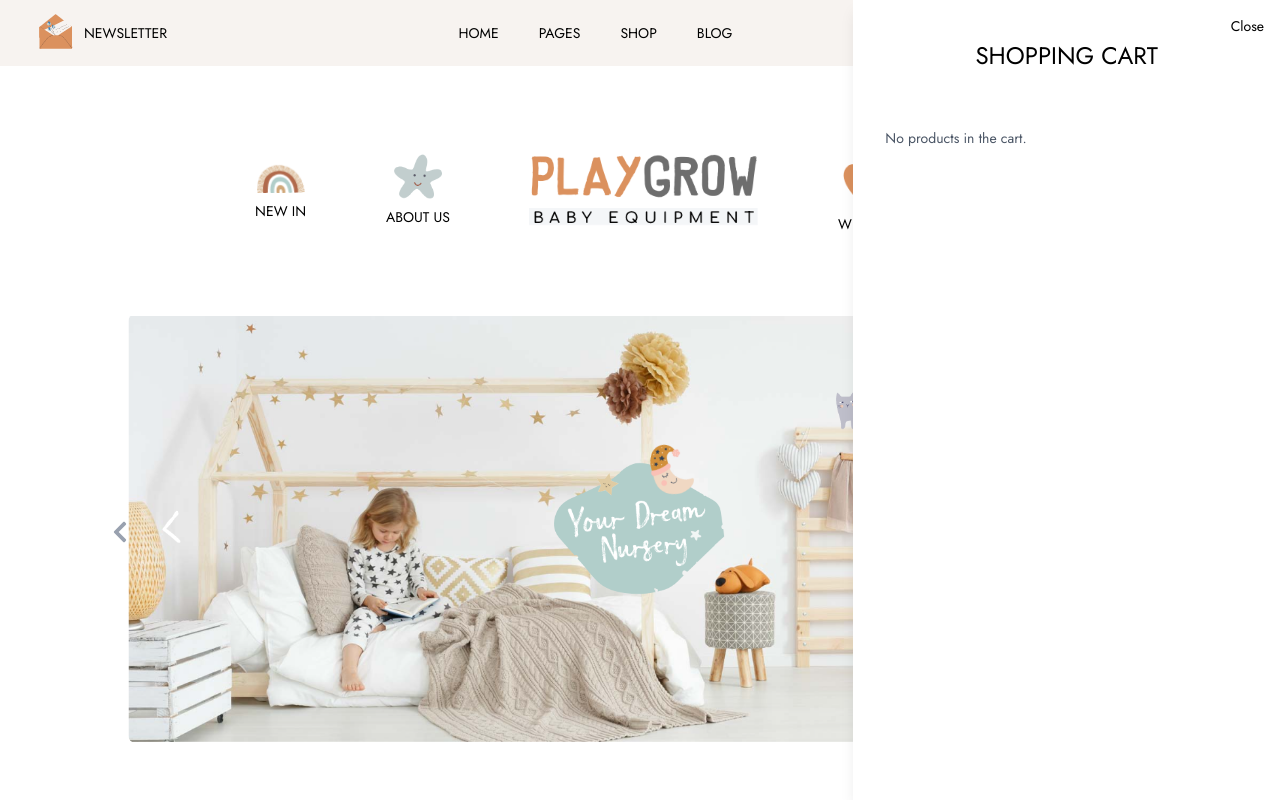
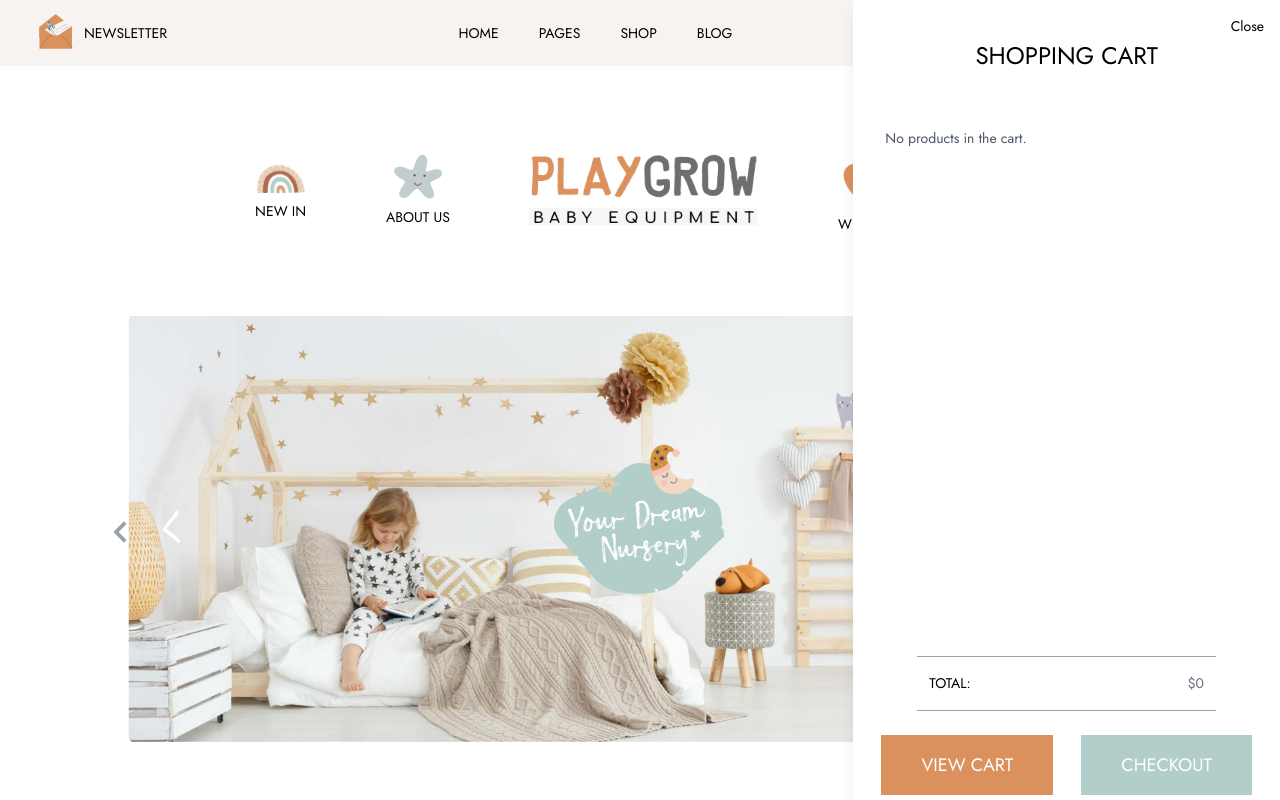
Before and after one commit to DhrubaDC1/playgrow-theme-react, a React (Vite) app: page / in a window 1280 px wide. Both pictures are taken after a click on the element "CART". Shown: the top 800 px of the page. Built offline with nearby package versions, Linux system fonts and the light colour scheme; grey boxes are pictures that could not be loaded.

Commit message:
feat: cart using state var

```diff
--- a/src/App.css
+++ b/src/App.css
@@ -9,6 +9,7 @@ html {
   scrollbar-width: thin;
   scrollbar-color: #db915e transparent;
 }
+
 ::-webkit-scrollbar {
   width: 10px;
   height: 10px;
@@ -33,3 +34,13 @@ body {
   font-family: "Jost", sans-serif;
   font-size: 14px;
 }
+/* Hide scrollbar for Chrome, Safari, and Opera */
+.modalScroll::-webkit-scrollbar {
+  display: none;
+}
+
+/* Hide scrollbar for Firefox */
+.modalScroll {
+  scrollbar-width: none;
+  -ms-overflow-style: none; /* For IE and Edge */
+}
--- a/src/components/cribs.jsx
+++ b/src/components/cribs.jsx
@@ -9,20 +9,20 @@ const Cribs = ({ cartData, setCartData }) => {
     {
       img: "/assets/crib2.jpg",
       category: "BEDS",
-      title: "Premium Bed Wooden",
+      title: "Baby Wooden Crib Small",
       originalPrice: "$250.00",
-      discountedPrice: "$190.00",
+      price: "$190.00",
     },
     {
       img: "/assets/crib3.jpg",
       category: "BEDS",
-      title: "Premium Bed Wooden",
+      title: "The Candy Cloud Crib",
       price: "$420.00",
     },
     {
       img: "/assets/crib4.jpg",
       category: "BEDS",
-      title: "Premium Bed Wooden",
+      title: "Dreamer Bedside Crib",
       price: "$320.00",
     },
   ];
@@ -58,7 +58,7 @@ const Cribs = ({ cartData, setCartData }) => {
 
             {/* Price Display or Add to Cart Button on Hover */}
             <div className="flex flex-row gap-2">
-              {crib.discountedPrice ? (
+              {crib.price ? (
                 <>
                   <div
                     className="flex flex-row gap-2"
@@ -76,7 +76,7 @@ const Cribs = ({ cartData, setCartData }) => {
                       {crib.originalPrice}
                     </p>
                     <p className="text-[16px] pt-2 text-red-500 font-semibold py-2">
-                      {crib.discountedPrice}
+                      {crib.price}
                     </p>
                   </div>
                   <button
--- a/src/components/header.jsx
+++ b/src/components/header.jsx
@@ -94,11 +94,73 @@ const Header = ({ cartData, setCartData }) => {
               onClick={(e) => e.stopPropagation()}
             >
               {/* Modal Content */}
-              <div className="p-4 pt-10">
+              <div className="p-4 pt-10 overflow-y-auto h-[80vh] modalScroll">
                 <h2 className="text-2xl mb-4">SHOPPING CART</h2>
-                <p className="text-md text-gray-600 pt-10 pl-4 text-start">
-                  No products in the cart.
-                </p>
+                {cartData.length === 0 ? (
+                  <p className="text-md text-gray-600 pt-10 pl-4 text-start">
+                    No products in the cart.
+                  </p>
+                ) : (
+                  Object.values(
+                    cartData.reduce((acc, item) => {
+                      if (!acc[item.title]) {
+                        acc[item.title] = { ...item, quantity: 0 };
+                      }
+                      acc[item.title].quantity += 1;
+                      return acc;
+                    }, {})
+                  ).map((item, index) => (
+                    <div
+                      key={index}
+                      className="flex flex-row justify-between items-center py-4 px-4 border-t border-gray-300"
+                    >
+                      <img
+                        src={item.img}
+                        alt={item.title}
+                        className="w-20 h-20 object-cover"
+                      />
+                      <div className="flex flex-col justify-center">
+                        <p className="text-md">{item.title}</p>
+                        <p className="text-sm text-gray-600">
+                          Unit Price: {item.price}
+                        </p>
+                      </div>
+                      <div className="flex flex-col justify-center">
+                        <p className="text-md">
+                          Total Selected: {item.quantity}
+                        </p>
+                        <p className="text-sm text-gray-600">
+                          Total Price: $
+                          {parseFloat(item.price.replace("$", "")) *
+                            item.quantity}
+                        </p>
+                      </div>
+                    </div>
+                  ))
+                )}
+              </div>
+              <div className="pt-4">
+                <div className="flex flex-row justify-between text-md border-t-1 border-b-1 py-4 border-gray-400 mx-16 px-3">
+                  <p>TOTAL:</p>
+                  <p className="text-gray-500">
+                    $
+                    {cartData.reduce((acc, item) => {
+                      return (
+                        acc +
+                        parseFloat(item.price.replace("$", "")) *
+                          cartData.filter((i) => i.title === item.title).length
+                      );
+                    }, 0)}
+                  </p>
+                </div>
+                <div className="flex justify-evenly items-center mt-6 text-lg">
+                  <button className="bg-[#DB915E] text-white px-10 py-4 hover:bg-[#af7c5a] transition cursor-pointer">
+                    VIEW CART
+                  </button>
+                  <button className="bg-[#B1CECA] text-white px-10 py-4 hover:bg-[#89a8a5] transition cursor-pointer">
+                    CHECKOUT
+                  </button>
+                </div>
               </div>
               <button
                 className="absolute top-4 right-4"
--- a/src/components/newArrival.jsx
+++ b/src/components/newArrival.jsx
@@ -11,7 +11,7 @@ const NewArrival = ({ cartData, setCartData }) => {
       category: "CARRIAGE",
       title: "White Carriage",
       originalPrice: "$220.00",
-      discountedPrice: "$190.00",
+      price: "$190.00",
     },
     {
       img: "/assets/na_3.jpg",
@@ -64,7 +64,7 @@ const NewArrival = ({ cartData, setCartData }) => {
 
             {/* Price Display */}
             <div className="flex flex-row gap-2">
-              {item.discountedPrice ? (
+              {item.price ? (
                 <>
                   <div
                     className="flex flex-row gap-2"
@@ -82,7 +82,7 @@ const NewArrival = ({ cartData, setCartData }) => {
                       {item.originalPrice}
                     </p>
                     <p className="text-[16px] pt-2 text-red-500 font-semibold py-2">
-                      {item.discountedPrice}
+                      {item.price}
                     </p>
                   </div>
                   <button
```
